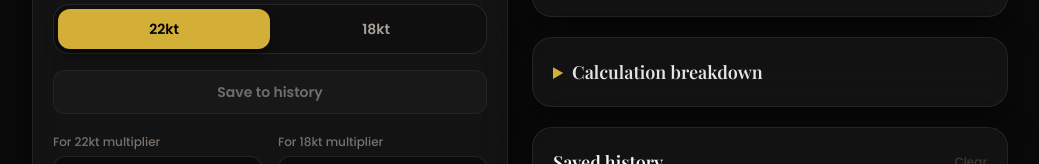
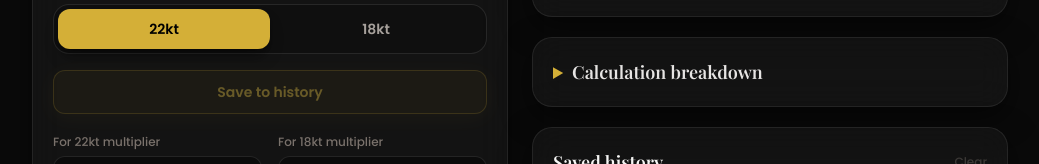
Before and after one commit to Dhrumilshah777/jewelery-price-calculator-, a Next.js app in the folder web/: page / in a window 1280 px wide. Shown: the part 617-781 px from the top of the page, without its empty margins (120-1159 px from the left). Built offline with nearby package versions, Linux system fonts and the light colour scheme; a web font is replaced by a local one.

Commit message:
save history color

```diff
--- a/web/src/app/page.tsx
+++ b/web/src/app/page.tsx
@@ -340,7 +340,7 @@ export default function Home() {
                   type="button"
                   onClick={handleSave}
                   disabled={!hasInput}
-                  className="mt-4 flex h-11 w-full items-center justify-center rounded-xl border border-white/15 bg-white/5 px-4 text-sm font-semibold text-stone-100 transition enabled:hover:bg-white/10 disabled:cursor-not-allowed disabled:opacity-40"
+                  className="mt-4 flex h-11 w-full items-center justify-center rounded-xl border border-[#D4AF37]/45 bg-[#D4AF37]/12 px-4 text-sm font-semibold text-[#E8C547] shadow-[0_4px_20px_rgba(212,175,55,0.12)] transition enabled:hover:border-[#D4AF37]/70 enabled:hover:bg-[#D4AF37]/22 enabled:hover:shadow-[0_6px_24px_rgba(212,175,55,0.2)] disabled:cursor-not-allowed disabled:opacity-40"
                 >
                   Save to history
                 </button>
```
